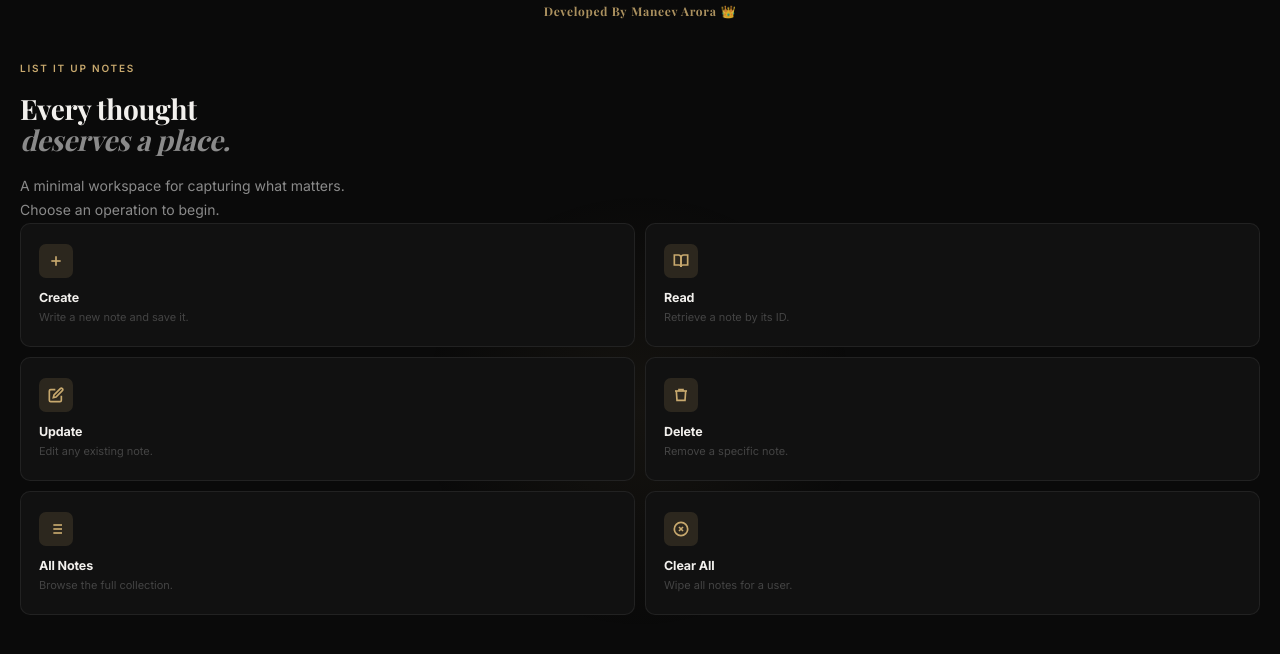
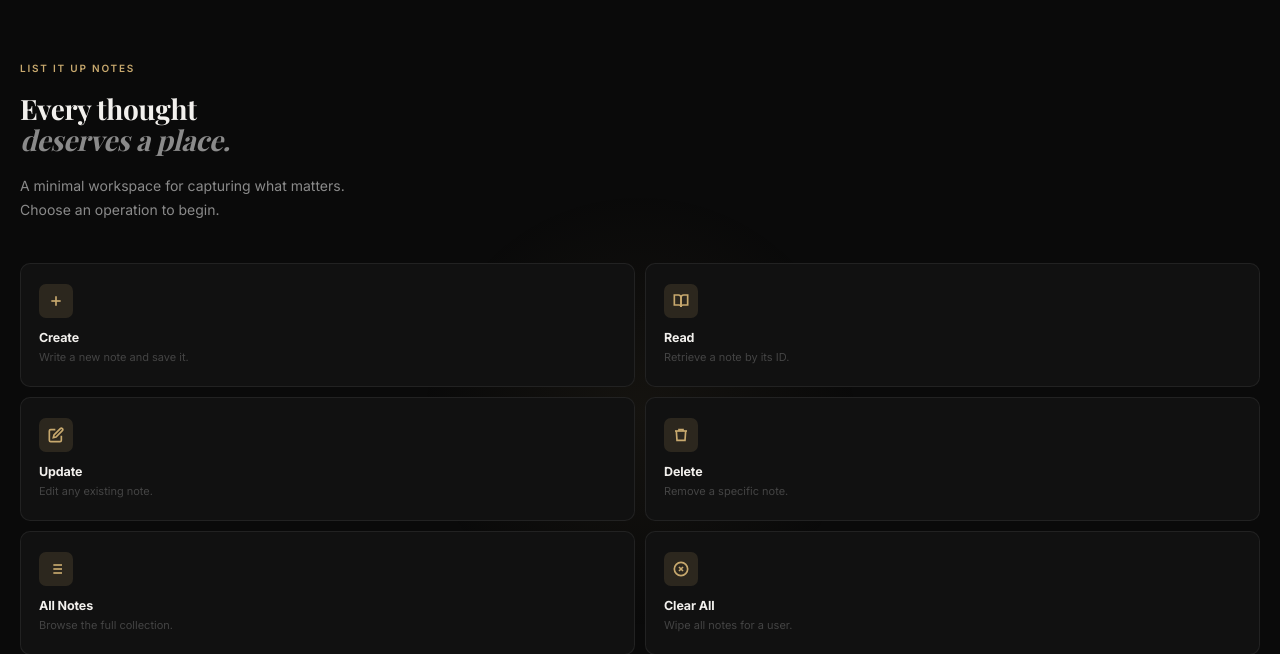
Before and after one commit to MANEEVAR1/Python-Projects, a Flask app: page / in a window 1280 px wide. Shown: the top 654 px of the page. Run offline with Flask 3, Linux system fonts and the light colour scheme; some libraries are stand-ins or nearby versions; some web fonts are replaced.

Commit message:
Fixed some more files

```diff
--- a/List_It_Up_NotesApp/templates/index.html
+++ b/List_It_Up_NotesApp/templates/index.html
@@ -258,6 +258,7 @@
     max-width: 360px;
     line-height: 1.75;
     /*margin: 0 auto 44px;*/
+    margin-bottom: 40px;
     position: relative;
   }
 
@@ -1027,7 +1028,7 @@
 
   /* ─── UNIVERSAL BYLINE ───────────────────────── */
   #byline {
-    /*position: fixed;*/
+    position: relative;
     bottom: 10vh;
     left: 0;
     right: 0;
```
